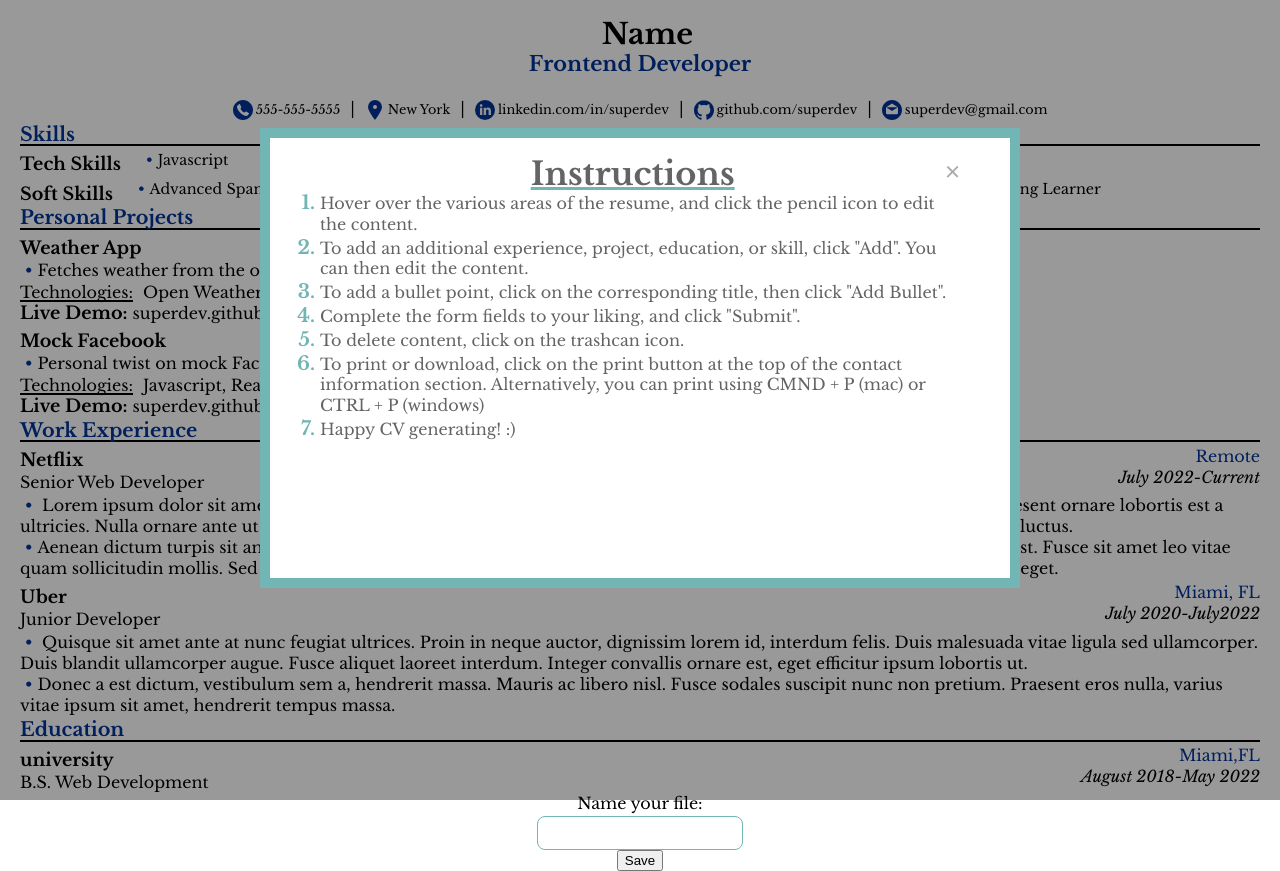
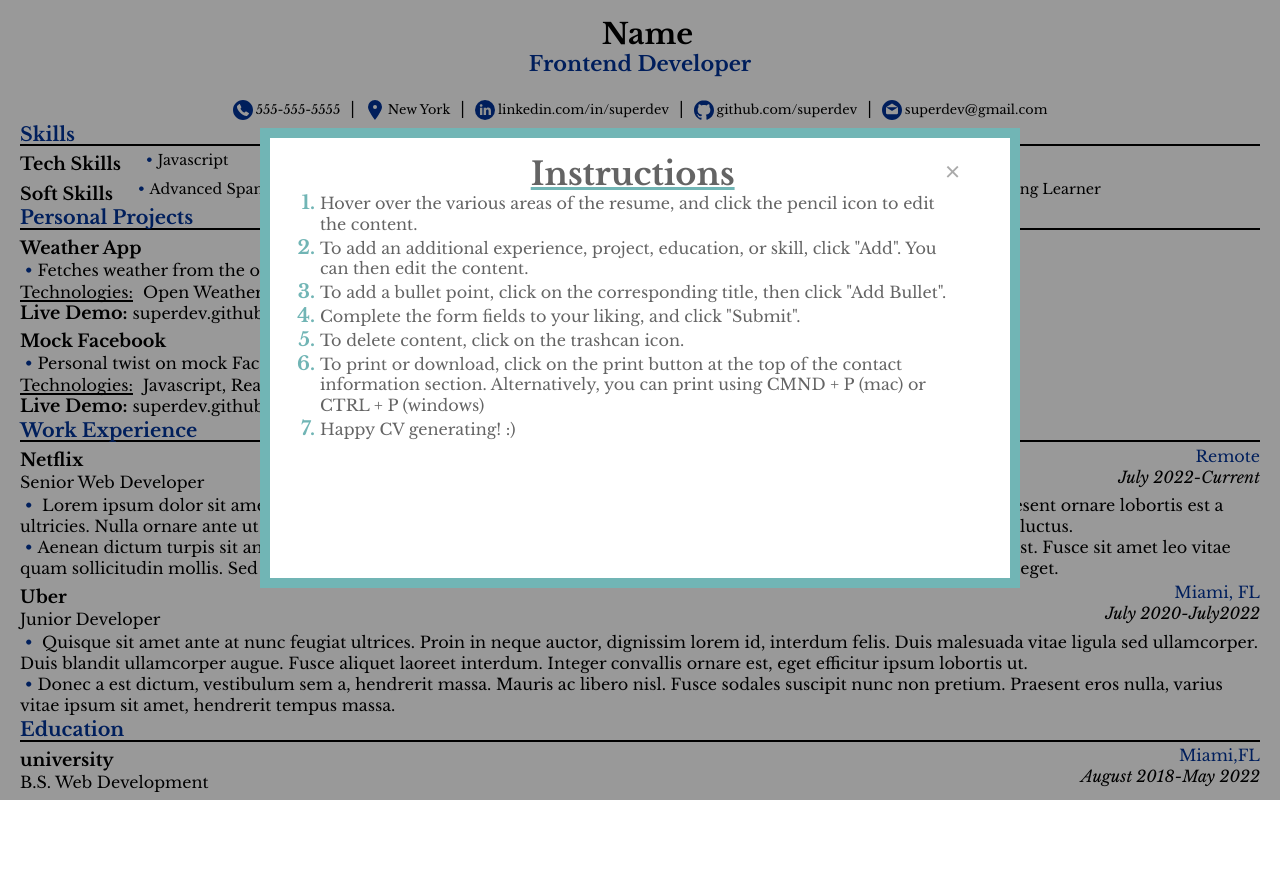
Before and after one commit to sophlanz/cv-generator, a React (Create React App) app in the folder client/: page /#/create-cv in a window 1280 px wide. After the commit the page ends 800 px from the top, so only its background shows below. Built offline with nearby package versions, Linux system fonts and the light colour scheme.

Commit message:
CV checks for guest, and will not display the save button

```diff
--- a/client/src/components/CV.js
+++ b/client/src/components/CV.js
@@ -15,7 +15,7 @@
     //state for title
     const [fileName, setfileName] = useState(null);
     //store username in state, to check if it's a guest later, an
-    const [user, setUser] = useState(null);
+    const [guest, setGuest] = useState(null);
     //get cv from state
     const cv = useSelector((state)=> state.cv);
 
@@ -83,11 +83,16 @@
     }
     //use effect to check and see on page load if cv in redux store is empty. If empty set state newCV to true
     useEffect(()=> {
-        if(cv.fileName === "") {
+        if(cv.fileName === "" && userData.length === 0) {
             //if no filename, it's a new file
             setNewFile(true)
-        } else {
+            setGuest(true)
+        } else if (cv.fileName === "") {
+            setNewFile(true);
+            setGuest(false)
+        }else {
             setNewFile(false)
+            setGuest(false)
         }
     },[])
 
@@ -103,15 +108,20 @@
         <div>
          {/*if it's a new file, allow for a file name, otherwise save and update */}
         {
-            newFile ===true ?
+            newFile === true && guest === false ?
             <label>Name your file:
             <input onChange={(e)=> handleChange(e)}/>
             </label>
             :
            null
         }
-        {/*check state and if its a new file, saveData, if it's an old file, update data */}
-           <button onClick={()=> newFile === true ? saveData() : updateData()}>Save</button>
+        {/*check state and if its a guest: no save button. If it's a new file: saveData. If it's an old file: update data*/}
+          {  guest === false ?
+          <button onClick={()=> newFile === true ? saveData() : updateData()}>Save</button>
+          :
+          null
+
+          }
         </div>
    </div>
     )
```
